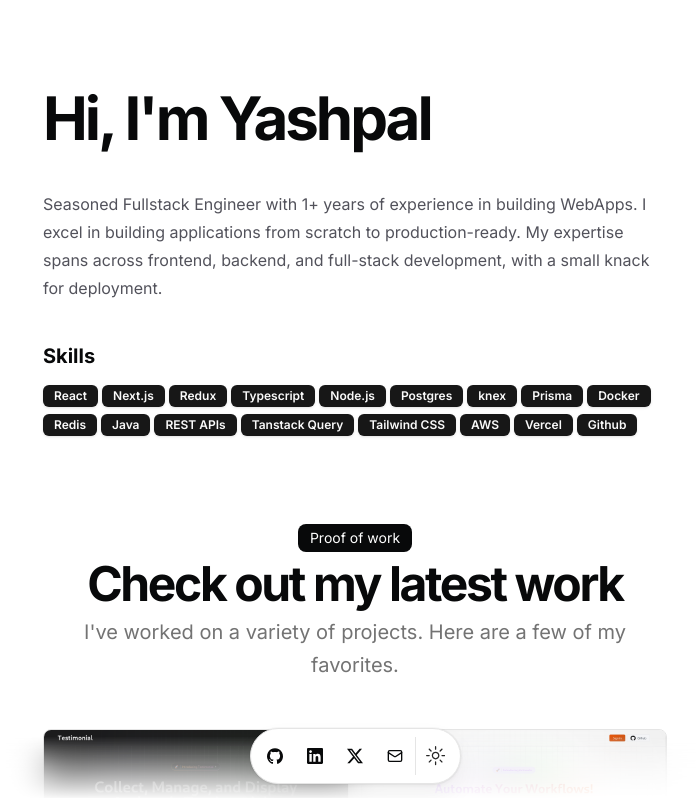
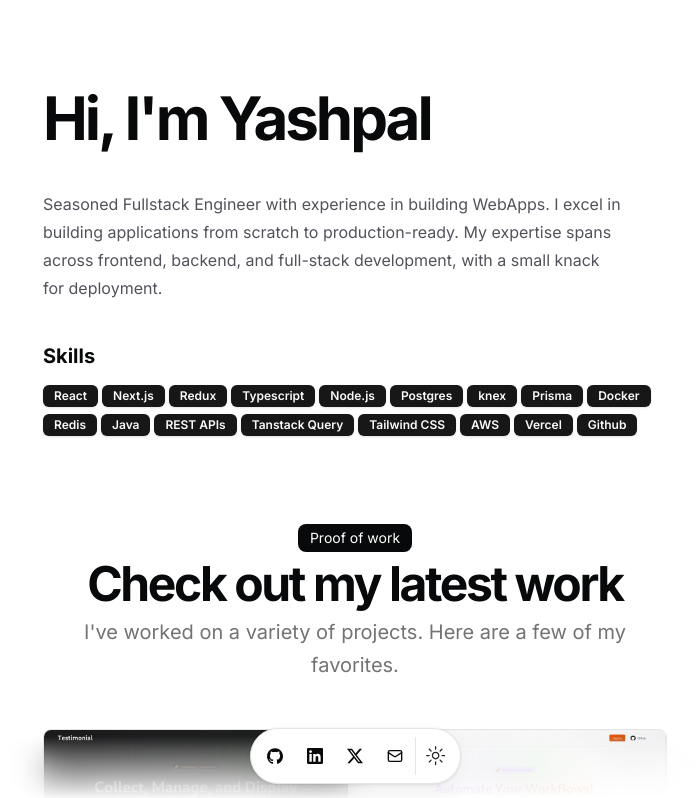
Before and after one commit to yshplsngh/Portfolio-v2, a Next.js app: page / in a window 1280 px wide. Shown: the top 798 px of the page, without its empty margins (285-983 px from the left). Built offline with nearby package versions, Linux system fonts and the light colour scheme.

Commit message:
remove lie

```diff
--- a/src/data/resume.tsx
+++ b/src/data/resume.tsx
@@ -8,7 +8,7 @@
     locationLink: "",
     description:
         "Software Engineer. Passionate about System Architecture, Databases Internals, Language Internals, and Algorithms.",
-    summary:'Seasoned Fullstack Engineer with 1+ years of experience in building WebApps. I excel in building applications from scratch to production-ready. My expertise spans across frontend, backend, and full-stack development, with a small knack for deployment.',
+    summary:'Seasoned Fullstack Engineer with experience in building WebApps. I excel in building applications from scratch to production-ready. My expertise spans across frontend, backend, and full-stack development, with a small knack for deployment.',
     avatarUrl: "/me.png",
     skills: [
         "React",
```
